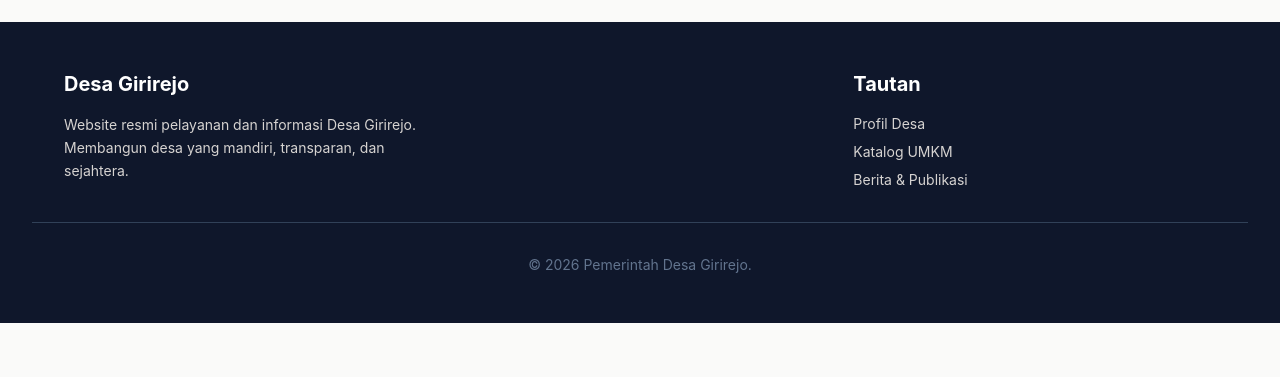
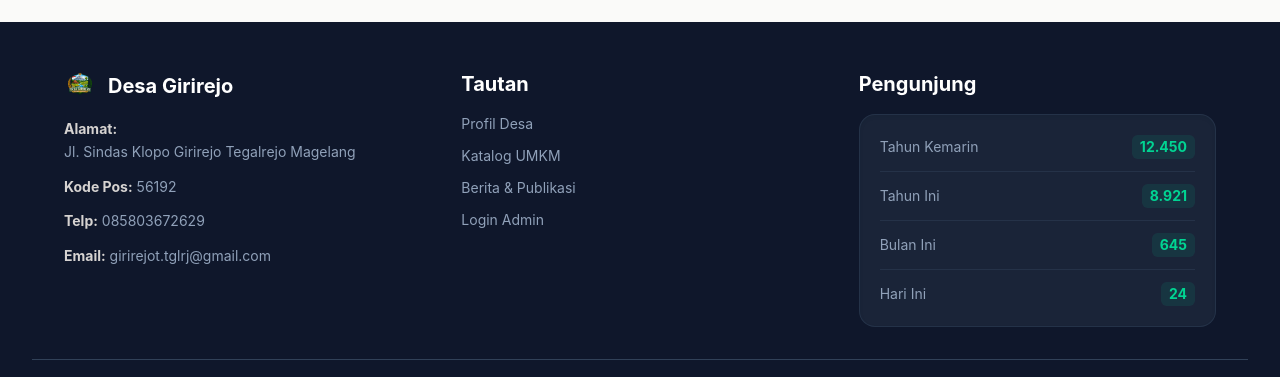
Before and after one commit to RestuWibisonoo/girirejo, a React (Vite) app in the folder frontend/: page / in a window 1280 px wide. Shown: the part 3360-3737 px from the top of the page. Before the commit the page ends 3683 px from the top, so only its background shows below. Built offline with nearby package versions, Linux system fonts and the light colour scheme; no server answers.

Commit message:
feat: add contact info and visitor stats to footer

```diff
--- a/frontend/src/layouts/PublicLayout.jsx
+++ b/frontend/src/layouts/PublicLayout.jsx
@@ -61,18 +61,52 @@ const PublicLayout = () => {
       </main>
 
       <footer className="bg-slate-900 text-stone-300 py-8 px-4 md:py-12 md:px-8 mt-16 md:mt-24">
-        <div className="max-w-6xl mx-auto grid grid-cols-1 md:grid-cols-3 gap-8 text-center md:text-left">
+        <div className="max-w-6xl mx-auto grid grid-cols-1 md:grid-cols-3 gap-10 text-center md:text-left">
             <div>
-                <h3 className="text-xl font-bold text-white mb-4">Desa Girirejo</h3>
-                <p className="text-sm leading-relaxed">Website resmi pelayanan dan informasi Desa Girirejo. Membangun desa yang mandiri, transparan, dan sejahtera.</p>
+                <h3 className="text-xl font-bold text-white mb-4 flex items-center gap-3 justify-center md:justify-start">
+                  <img src="/logo.png" alt="Logo Desa" className="w-8 h-8 object-contain" />
+                  Desa Girirejo
+                </h3>
+                <div className="text-sm leading-relaxed space-y-3 text-slate-400">
+                  <p><strong className="text-stone-300">Alamat:</strong><br/>Jl. Sindas Klopo Girirejo Tegalrejo Magelang</p>
+                  <p><strong className="text-stone-300">Kode Pos:</strong> 56192</p>
+                  <p><strong className="text-stone-300">Telp:</strong> 085803672629</p>
+                  <p><strong className="text-stone-300">Email:</strong> girirejot.tglrj@gmail.com</p>
+                </div>
             </div>
-            <div className="md:col-start-3">
+
+            <div>
                 <h3 className="text-xl font-bold text-white mb-4">Tautan</h3>
-                <ul className="space-y-2 text-sm flex flex-col items-center md:items-start">
-                    <li><Link to="/" className="hover:text-brand-accent transition-colors">Profil Desa</Link></li>
-                    <li><Link to="/umkm" className="hover:text-brand-accent transition-colors">Katalog UMKM</Link></li>
-                    <li><Link to="/publikasi" className="hover:text-brand-accent transition-colors">Berita & Publikasi</Link></li>
+                <ul className="space-y-3 text-sm flex flex-col items-center md:items-start text-slate-400">
+                    <li><Link to="/" className="hover:text-brand-accent hover:translate-x-1 transition-all inline-block">Profil Desa</Link></li>
+                    <li><Link to="/umkm" className="hover:text-brand-accent hover:translate-x-1 transition-all inline-block">Katalog UMKM</Link></li>
+                    <li><Link to="/publikasi" className="hover:text-brand-accent hover:translate-x-1 transition-all inline-block">Berita & Publikasi</Link></li>
+                    <li><Link to="/admin" className="hover:text-brand-accent hover:translate-x-1 transition-all inline-block">Login Admin</Link></li>
                 </ul>
+            </div>
+
+            <div>
+                <h3 className="text-xl font-bold text-white mb-4">Pengunjung</h3>
+                <div className="bg-slate-800/80 rounded-2xl p-5 border border-slate-700/50 shadow-inner">
+                  <ul className="space-y-3 text-sm">
+                    <li className="flex justify-between items-center border-b border-slate-700/50 pb-3">
+                      <span className="text-slate-400">Tahun Kemarin</span>
+                      <span className="font-bold text-emerald-400 bg-emerald-400/10 px-2 py-0.5 rounded-md">12.450</span>
+                    </li>
+                    <li className="flex justify-between items-center border-b border-slate-700/50 pb-3">
+                      <span className="text-slate-400">Tahun Ini</span>
+                      <span className="font-bold text-emerald-400 bg-emerald-400/10 px-2 py-0.5 rounded-md">8.921</span>
+                    </li>
+                    <li className="flex justify-between items-center border-b border-slate-700/50 pb-3">
+                      <span className="text-slate-400">Bulan Ini</span>
+                      <span className="font-bold text-emerald-400 bg-emerald-400/10 px-2 py-0.5 rounded-md">645</span>
+                    </li>
+                    <li className="flex justify-between items-center">
+                      <span className="text-slate-400">Hari Ini</span>
+                      <span className="font-bold text-emerald-400 bg-emerald-400/10 px-2 py-0.5 rounded-md">24</span>
+                    </li>
+                  </ul>
+                </div>
             </div>
         </div>
         <div className="border-t border-slate-700 mt-8 pt-8 text-center text-sm text-slate-500">
```
